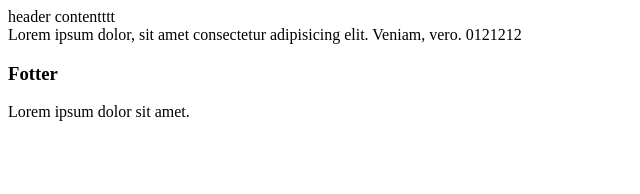
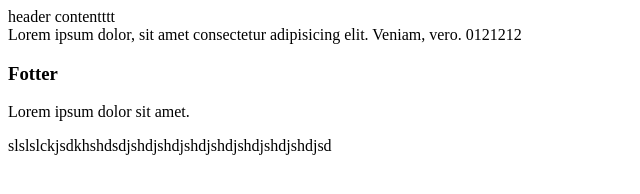
Before and after one commit to olehsolonin/test-less-2, a plain HTML site: page index.html in a window 1280 px wide. Shown: the whole page, without its empty margins (0-640 px from the left). Drawn offline with Linux system fonts and the light colour scheme.

Commit message:
footer-doop

```diff
--- a/index.html
+++ b/index.html
@@ -17,6 +17,7 @@
 	<footer>
 		<h3>Fotter</h3>
 		<p>Lorem ipsum dolor sit amet.</p>
+		<p>slslslckjsdkhshdsdjshdjshdjshdjshdjshdjshdjshdjsd</p>
 	</footer>
 </body>
 </html>
```
